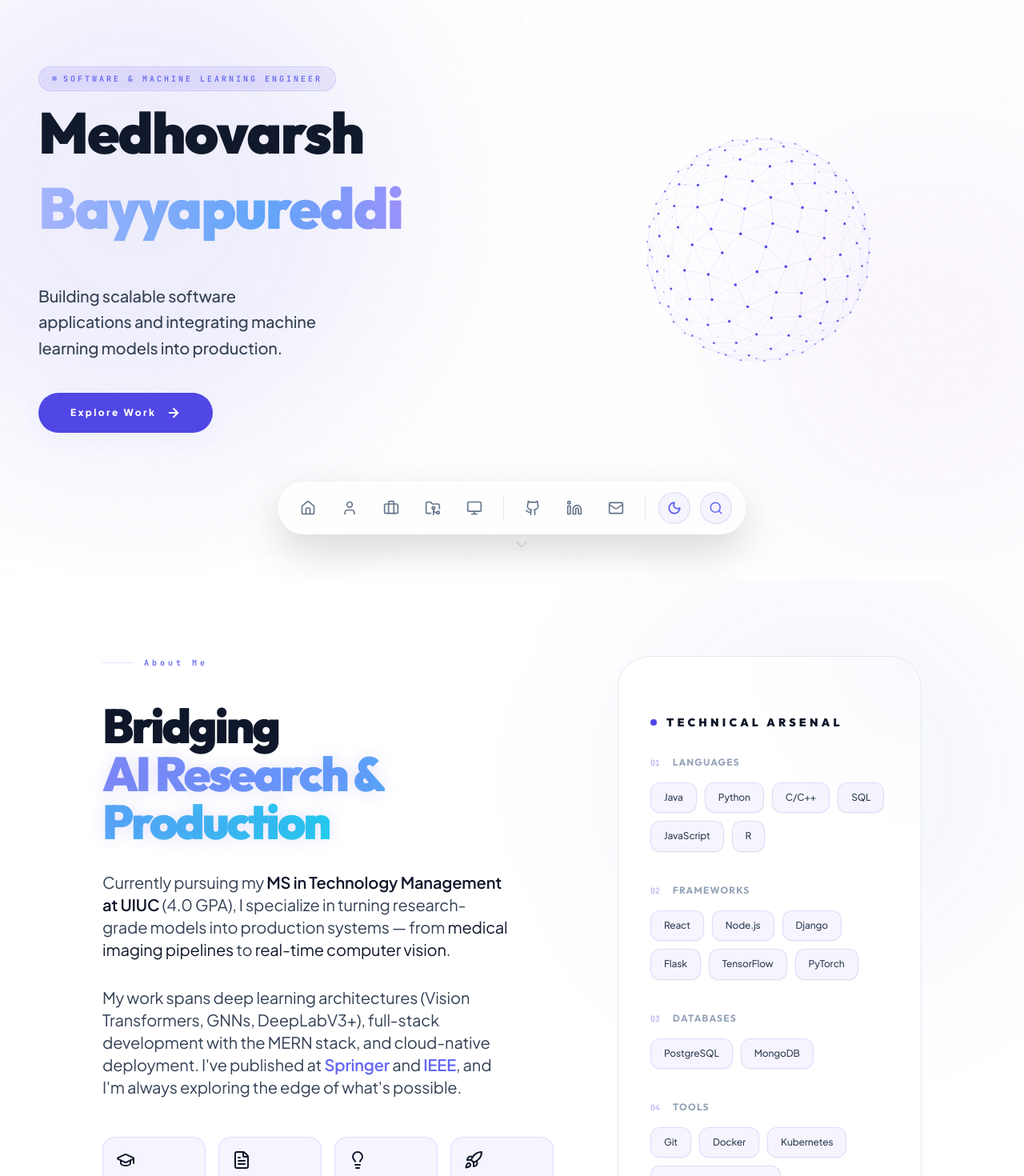
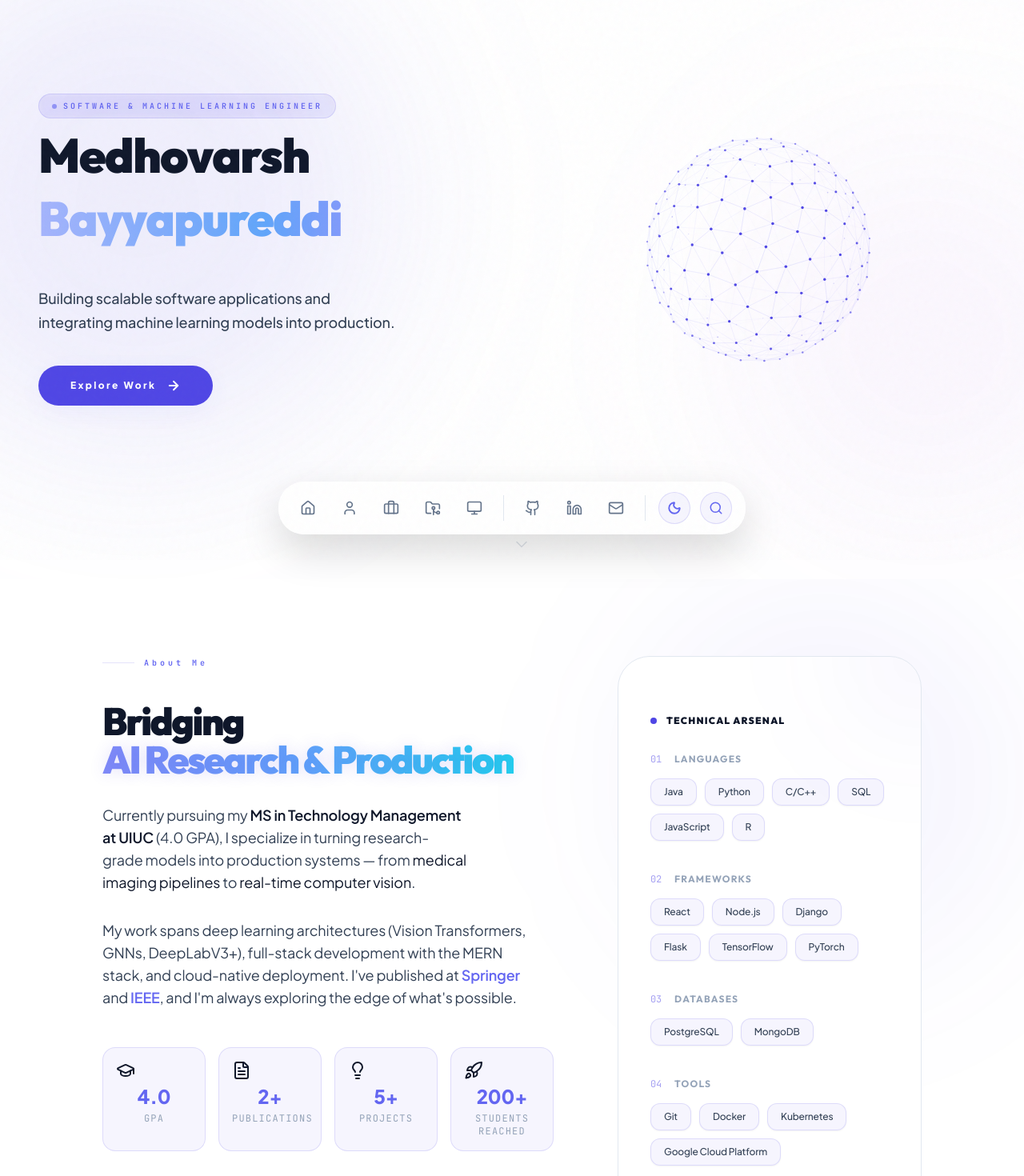
Before and after one commit to Medhovarsh/Medhovarsh-Portfolio, a React (Vite) app: page / in a window 1280 px wide. Shown: the part 100-1570 px from the top of the page at 80% size. Built offline with nearby package versions, Linux system fonts and the light colour scheme.

Commit message:
style: fix bayyapureddi text crop bug and downscale fonts for a clean readable look

```diff
--- a/src/components/About.tsx
+++ b/src/components/About.tsx
@@ -57,14 +57,14 @@ const About = () => {
                             <span className="text-[10px] font-mono tracking-[0.4em] font-black" style={{ color: 'var(--theme-accent-light)' }}>About Me</span>
                         </div>
 
-                        <h2 className="text-4xl md:text-6xl font-black mb-8 tracking-ultra-tight leading-[0.9] text-balance text-glow-white">
+                        <h2 className="text-4xl md:text-5xl font-black mb-8 tracking-ultra-tight leading-tight text-balance text-glow-white">
                             Bridging <br />
                             <span className="text-transparent bg-clip-text bg-gradient-to-r from-indigo-400 via-blue-400 to-cyan-400 text-glow">
                                 AI Research &amp; Production
                             </span>
                         </h2>
 
-                        <div className="space-y-8 text-lg md:text-xl font-normal leading-relaxed" style={{ color: 'var(--theme-text-secondary)' }}>
+                        <div className="space-y-8 text-base md:text-lg font-normal leading-relaxed" style={{ color: 'var(--theme-text-secondary)' }}>
                             <p className="text-balance">
                                 Currently pursuing my <strong className="font-semibold" style={{ color: 'var(--theme-text-primary)' }}>MS in Technology Management at UIUC</strong> (4.0 GPA),
                                 I specialize in turning research-grade models into production systems — from
@@ -98,7 +98,7 @@ const About = () => {
                                     <div className="text-2xl font-black" style={{ color: 'var(--theme-accent-light)' }}>
                                         <CountUp target={stat.value} suffix={stat.suffix} />
                                     </div>
-                                    <div className="text-[10px] font-mono uppercase tracking-widest mt-1" style={{ color: 'var(--theme-text-muted)' }}>
+                                    <div className="text-xs font-mono uppercase tracking-widest mt-1" style={{ color: 'var(--theme-text-muted)' }}>
                                         {stat.label}
                                     </div>
                                 </motion.div>
@@ -121,7 +121,7 @@ const About = () => {
                         {/* Decorative glow inside card */}
                         <div className="absolute -top-24 -right-24 w-48 h-48 rounded-full blur-[80px] transition-colors duration-700" style={{ background: 'var(--theme-accent-surface)' }} />
 
-                        <h3 className="text-sm font-black uppercase tracking-[0.3em] mb-8 flex items-center gap-3">
+                        <h3 className="text-xs font-black uppercase tracking-widest mb-8 flex items-center gap-3">
                             <span className="w-2 h-2 rounded-full" style={{ background: 'var(--theme-accent)' }} />
                             Technical Arsenal
                         </h3>
@@ -130,7 +130,7 @@ const About = () => {
                             {portfolioData.skills.map((category, idx) => (
                                 <div key={idx} className="relative">
                                     <div className="flex items-baseline gap-4 mb-4">
-                                        <span className="text-[10px] font-mono" style={{ color: 'var(--theme-accent)', opacity: 0.5 }}>0{idx + 1}</span>
+                                        <span className="text-xs font-mono" style={{ color: 'var(--theme-accent)', opacity: 0.5 }}>0{idx + 1}</span>
                                         <h4 className="text-xs font-bold uppercase tracking-widest leading-none" style={{ color: 'var(--theme-text-muted)' }}>
                                             {category.category}
                                         </h4>
@@ -141,7 +141,7 @@ const About = () => {
                                             <StaggerItem key={i}>
                                                 <motion.span
                                                     whileHover={{ y: -3, scale: 1.08, boxShadow: '0 4px 15px rgba(99,102,241,0.25)' }}
-                                                    className="inline-block px-4 py-2 text-[12px] font-medium rounded-xl transition-all cursor-default shadow-sm"
+                                                    className="inline-block px-4 py-2 text-xs font-medium rounded-xl transition-all cursor-default shadow-sm"
                                                     style={{
                                                         color: 'var(--theme-text-secondary)',
                                                         background: 'var(--theme-accent-surface)',
--- a/src/components/Hero.tsx
+++ b/src/components/Hero.tsx
@@ -307,10 +307,10 @@ const Hero = () => {
                                         </motion.div>
 
                                         {/* Animated headline */}
-                                        <h1 className="text-4xl sm:text-5xl md:text-6xl lg:text-7xl font-black tracking-tight leading-tight text-glow-white break-words">
+                                        <h1 className="text-4xl sm:text-5xl md:text-5xl lg:text-6xl font-black tracking-tight leading-tight text-glow-white break-words pb-4">
                                             <WordReveal text={name.split(' ')[0]} />
                                             <motion.span
-                                                className="text-transparent bg-clip-text bg-gradient-to-r from-indigo-300 via-blue-400 to-purple-400 block pt-1 pb-4 leading-normal"
+                                                className="text-transparent bg-clip-text bg-gradient-to-r from-indigo-300 via-blue-400 to-purple-400 block pt-1 leading-normal"
                                                 initial={{ opacity: 0, y: 20 }}
                                                 animate={{ opacity: 1, y: 0 }}
                                                 transition={{ delay: 0.9, duration: 0.7, ease: [0.22, 1, 0.36, 1] }}
@@ -324,7 +324,7 @@ const Hero = () => {
                                         initial={{ opacity: 0, y: 10 }}
                                         animate={{ opacity: 1, y: 0 }}
                                         transition={{ delay: 1.1, duration: 0.6 }}
-                                        className="max-w-md text-xl font-medium leading-relaxed text-balance"
+                                        className="max-w-md text-lg font-medium leading-relaxed text-balance"
                                         style={{ color: 'var(--theme-text-secondary)' }}
                                     >
                                         Building scalable software applications and integrating machine learning models into production.
@@ -383,10 +383,10 @@ const Hero = () => {
                                 {portfolioData.personalInfo.title}
                             </motion.div>
                             <motion.h1
-                                className="text-4xl sm:text-5xl font-black tracking-tight leading-tight text-balance text-glow-white break-words"
+                                className="text-4xl sm:text-4xl md:text-5xl font-black tracking-tight leading-tight text-balance text-glow-white break-words pb-4"
                             >
                                 {name.split(' ')[0]} <br />
-                                <span className="text-transparent bg-clip-text bg-gradient-to-r from-indigo-300 via-blue-400 to-purple-400 pt-1 block pb-4 leading-normal">
+                                <span className="text-transparent bg-clip-text bg-gradient-to-r from-indigo-300 via-blue-400 to-purple-400 pt-1 block leading-normal">
                                     {name.split(' ')[1]}
                                 </span>
                             </motion.h1>
@@ -394,7 +394,7 @@ const Hero = () => {
                                 initial={{ opacity: 0 }}
                                 animate={{ opacity: 1 }}
                                 transition={{ delay: 0.7 }}
-                                className="text-base font-medium max-w-xs leading-relaxed text-balance"
+                                className="text-sm font-medium max-w-xs leading-relaxed text-balance"
                                 style={{ color: 'var(--theme-text-secondary)' }}
                             >
                                 Building scalable software applications and integrating machine learning models into production.
```
